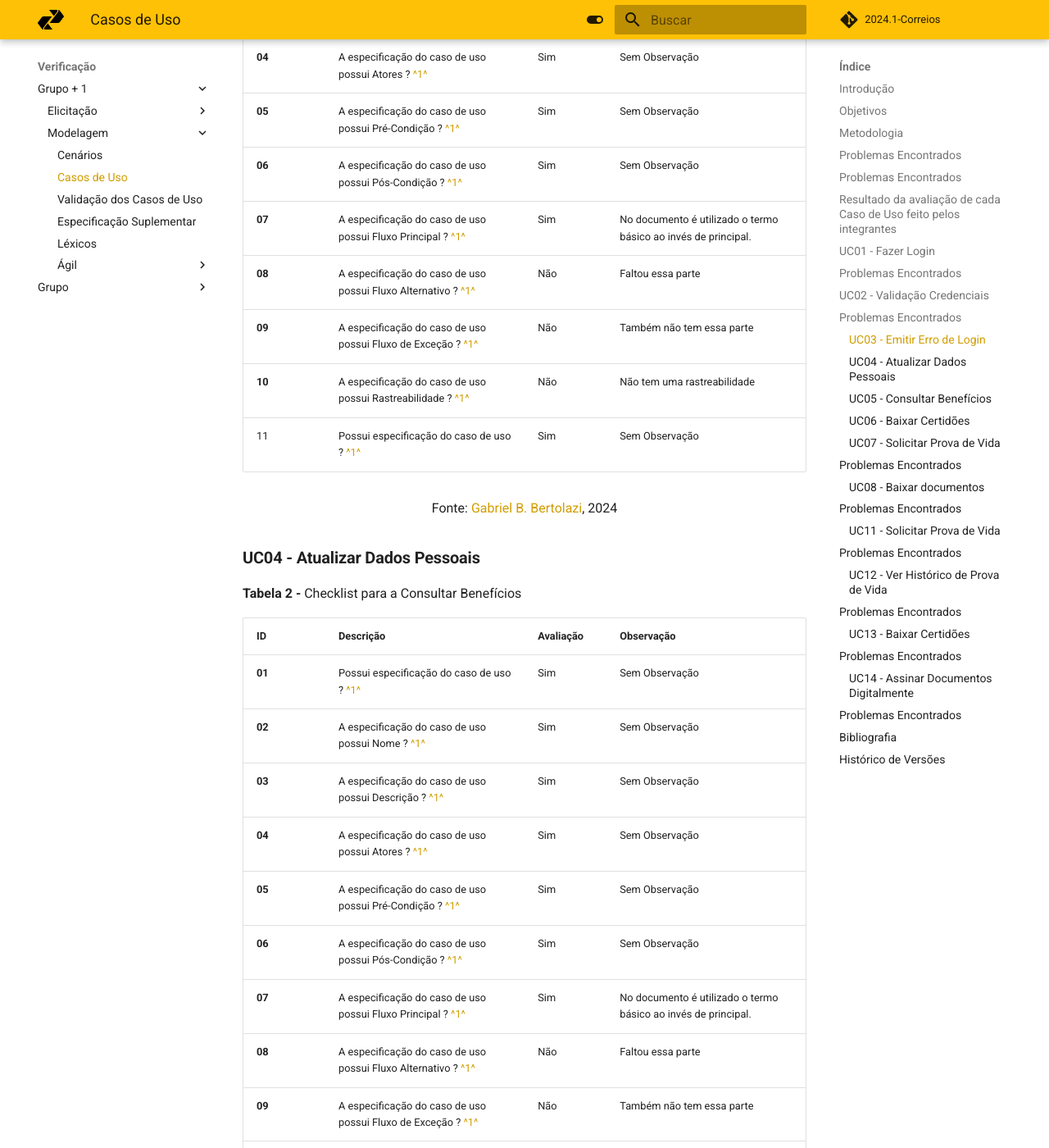
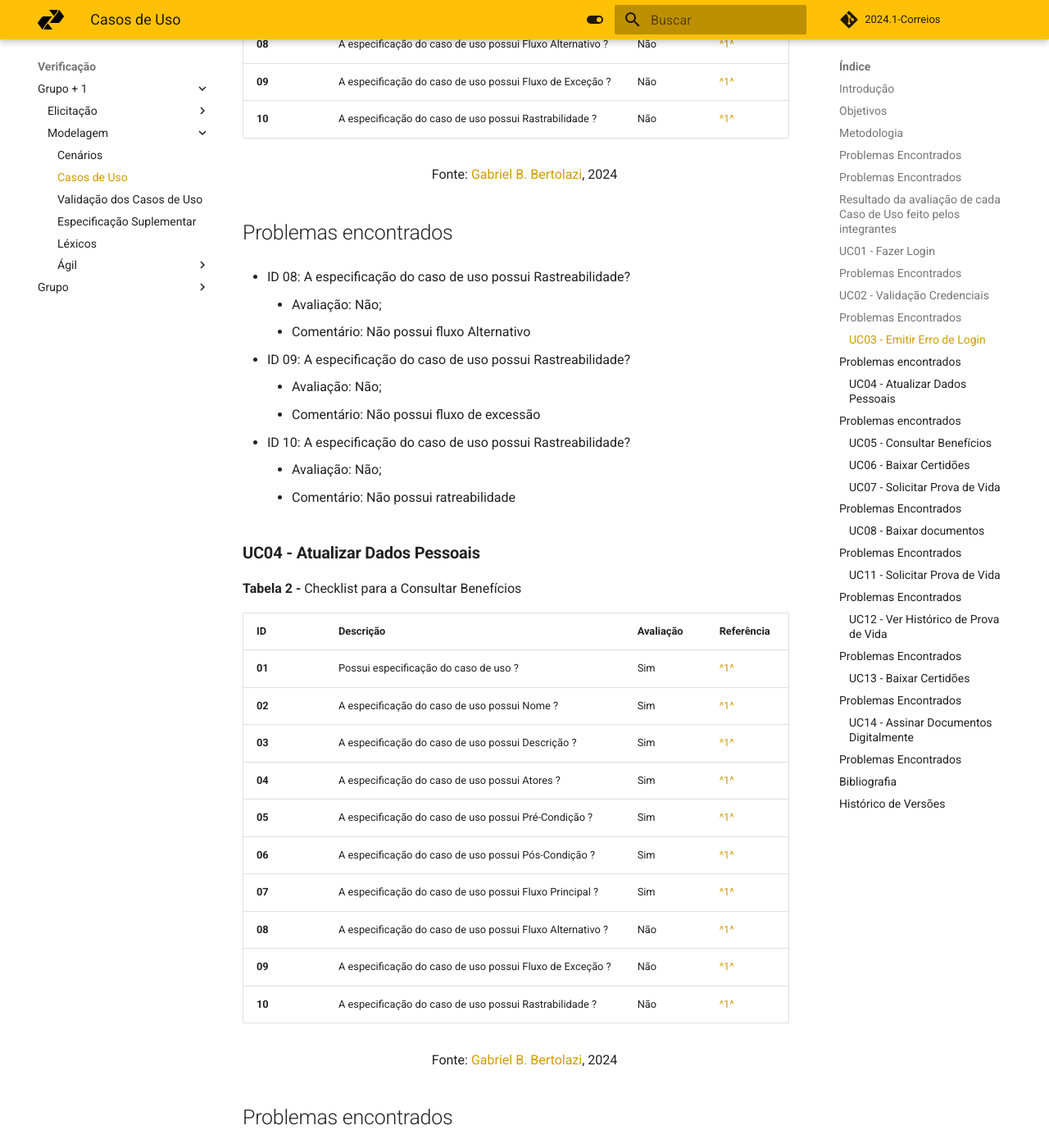
Before and after one commit to Requisitos-de-Software/2024.1-Serasa, an MkDocs documentation site: the page built from docs/verificacao/grupo+1/modelagem/casodeuso.md, in a window 1280 px wide and 1400 px high, scrolled down 5727 px. Shown: the whole window at 82% size. Built offline with MkDocs 1.6.1 and Material for MkDocs 9.7.7, drawn with Linux system fonts in a browser that asks for light colours; comment, search, counter and statistics services are not loaded; some of the changed text lies outside the part shown.

Commit message:
casos de uso atualizado

```diff
--- a/docs/verificacao/grupo+1/modelagem/casodeuso.md
+++ b/docs/verificacao/grupo+1/modelagem/casodeuso.md
@@ -63,7 +63,7 @@ Aqui será apresentado todos os problemas identificados durante o processo de ve
 |**08**|A especificação do caso de uso possui Fluxo Alternativo ? | A | <a id="anchor_1" href="#REF1">^1^</a> |
 |**09**|A especificação do caso de uso possui Fluxo de Exceção ? | A | <a id="anchor_1" href="#REF1">^1^</a> |
 |**10**|A especificação do caso de uso possui Rastrabilidade ? | A | <a id="anchor_1" href="#REF1">^1^</a> |
-|11|Possui especificação do caso de uso ? | A | <a id="anchor_1" href="#REF1">^1^</a> |
+
 
 
 <font size="3"><p style="text-align: center">Fonte: [Danilo Carvalho Antunes](https://github.com/Danilo-Carvalho-Antunes), 2024</p></font>
@@ -97,7 +97,7 @@ Aqui será apresentado todos os problemas identificados durante o processo de ve
 |08|A especificação do caso de uso possui Fluxo Alternativo ? | Sim | <a id="anchor_1" href="#REF1">^1^</a> |
 |09|A especificação do caso de uso possui Fluxo de Exceção ? | Sim | <a id="anchor_1" href="#REF1">^1^</a> |
 |10|A especificação do caso de uso possui Rastrabilidade ? | Não | <a id="anchor_1" href="#REF1">^1^</a> |
-|11|Possui especificação do caso de uso ? | Sim | <a id="anchor_1" href="#REF1">^1^</a> |
+
 
 
 <font size="3"><p style="text-align: center">Fonte: [Claudio Henrique](https://github.com/claudiohsc), 2024</p></font>
@@ -127,7 +127,6 @@ Aqui será apresentado todos os problemas identificados durante o processo de ve
 |08|A especificação do caso de uso possui Fluxo Alternativo ? | Sim | <a id="anchor_1" href="#REF1">^1^</a> |
 |09|A especificação do caso de uso possui Fluxo de Exceção ? | Sim | <a id="anchor_1" href="#REF1">^1^</a> |
 |10|A especificação do caso de uso possui Rastrabilidade ? | Não | <a id="anchor_1" href="#REF1">^1^</a> |
-|11|Possui especificação do caso de uso ? | Sim | <a id="anchor_1" href="#REF1">^1^</a> |
 
 
 <font size="3"><p style="text-align: center">Fonte: [Claudio Henrique](https://github.com/claudiohsc), 2024</p></font>
@@ -146,42 +145,70 @@ Aqui será apresentado todos os problemas identificados durante o processo de ve
 
 <p align="center" > <strong> Tabela 1 - </strong>Checklist para a Consultar Benefícios</font></p>
 
-|ID|Descrição|Avaliação|Observação|
+|ID|Descrição|Avaliação|Referência|
 | --- | ------------------------------------------------------------------------------------------------------------------------------------------- | --------- | ----------- |
-|**01**|Possui especificação do caso de uso ? <a id="anchor_1" href="#REF1">^1^</a>| Sim | Sem Observação |
-|**02**|A especificação do caso de uso possui Nome ? <a id="anchor_1" href="#REF1">^1^</a>| Sim | Sem Observação |
-|**03**|A especificação do caso de uso possui Descrição ? <a id="anchor_1" href="#REF1">^1^</a>| Sim | Sem Observação |
-|**04**|A especificação do caso de uso possui Atores ? <a id="anchor_1" href="#REF1">^1^</a>| Sim | Sem Observação |
-|**05**|A especificação do caso de uso possui Pré-Condição ? <a id="anchor_1" href="#REF1">^1^</a>| Sim | Sem Observação |
-|**06**|A especificação do caso de uso possui Pós-Condição ? <a id="anchor_1" href="#REF1">^1^</a>| Sim | Sem Observação |
-|**07**|A especificação do caso de uso possui Fluxo Principal ? <a id="anchor_1" href="#REF1">^1^</a>| Sim | No documento é utilizado o termo básico ao invés de principal. |
-|**08**|A especificação do caso de uso possui Fluxo Alternativo ? <a id="anchor_1" href="#REF1">^1^</a>| Não | Faltou essa parte |
-|**09**|A especificação do caso de uso possui Fluxo de Exceção ? <a id="anchor_1" href="#REF1">^1^</a>| Não | Também não tem essa parte |
-|**10**|A especificação do caso de uso possui Rastreabilidade ? <a id="anchor_1" href="#REF1">^1^</a>| Não | Não tem uma rastreabilidade |
-|11|Possui especificação do caso de uso ? <a id="anchor_1" href="#REF1">^1^</a>| Sim | Sem Observação |
+|**01**|Possui especificação do caso de uso ? | Sim | <a id="anchor_1" href="#REF1">^1^</a> |
+|**02**|A especificação do caso de uso possui Nome ? | A | <a id="anchor_1" href="#REF1">^1^</a> |
+|**03**|A especificação do caso de uso possui Descrição ? | Sim | <a id="anchor_1" href="#REF1">^1^</a> |
+|**04**|A especificação do caso de uso possui Atores ? | Sim | <a id="anchor_1" href="#REF1">^1^</a> |
+|**05**|A especificação do caso de uso possui Pré-Condição ? | Sim | <a id="anchor_1" href="#REF1">^1^</a> |
+|**06**|A especificação do caso de uso possui Pós-Condição ? | Sim | <a id="anchor_1" href="#REF1">^1^</a> |
+|**07**|A especificação do caso de uso possui Fluxo Principal ? | Sim | <a id="anchor_1" href="#REF1">^1^</a> |
+|**08**|A especificação do caso de uso possui Fluxo Alternativo ? | Não | <a id="anchor_1" href="#REF1">^1^</a> |
+|**09**|A especificação do caso de uso possui Fluxo de Exceção ? | Não | <a id="anchor_1" href="#REF1">^1^</a> |
+|**10**|A especificação do caso de uso possui Rastrabilidade ? | Não | <a id="anchor_1" href="#REF1">^1^</a> |
 
 <font size="3"><p style="text-align: center">Fonte: [Gabriel B. Bertolazi](https://github.com/Bertolazi), 2024</p></font>
+
+## Problemas encontrados
+
+- ID 08: A especificação do caso de uso possui Rastreabilidade?
+    - Avaliação: Não;
+    - Comentário: Não possui fluxo Alternativo
+
+- ID 09: A especificação do caso de uso possui Rastreabilidade?
+    - Avaliação: Não;
+    - Comentário: Não possui fluxo de excessão
+
+- ID 10: A especificação do caso de uso possui Rastreabilidade?
+    - Avaliação: Não;
+    - Comentário: Não possui ratreabilidade
 
 
 ### **UC04 - Atualizar Dados Pessoais**
 
 <p align="center" > <strong> Tabela 2 - </strong>Checklist para a Consultar Benefícios</font></p>
 
-|ID|Descrição|Avaliação|Observação|
+|ID|Descrição|Avaliação|Referência|
 | --- | ------------------------------------------------------------------------------------------------------------------------------------------- | --------- | ----------- |
-|**01**|Possui especificação do caso de uso ? <a id="anchor_1" href="#REF1">^1^</a>| Sim | Sem Observação |
-|**02**|A especificação do caso de uso possui Nome ? <a id="anchor_1" href="#REF1">^1^</a>| Sim | Sem Observação |
-|**03**|A especificação do caso de uso possui Descrição ? <a id="anchor_1" href="#REF1">^1^</a>| Sim | Sem Observação |
-|**04**|A especificação do caso de uso possui Atores ? <a id="anchor_1" href="#REF1">^1^</a>| Sim | Sem Observação |
-|**05**|A especificação do caso de uso possui Pré-Condição ? <a id="anchor_1" href="#REF1">^1^</a>| Sim | Sem Observação |
-|**06**|A especificação do caso de uso possui Pós-Condição ? <a id="anchor_1" href="#REF1">^1^</a>| Sim | Sem Observação |
-|**07**|A especificação do caso de uso possui Fluxo Principal ? <a id="anchor_1" href="#REF1">^1^</a>| Sim | No documento é utilizado o termo básico ao invés de principal. |
-|**08**|A especificação do caso de uso possui Fluxo Alternativo ? <a id="anchor_1" href="#REF1">^1^</a>| Não | Faltou essa parte |
-|**09**|A especificação do caso de uso possui Fluxo de Exceção ? <a id="anchor_1" href="#REF1">^1^</a>| Não | Também não tem essa parte |
-|**10**|A especificação do caso de uso possui Rastreabilidade ? <a id="anchor_1" href="#REF1">^1^</a>| Não | Não tem uma rastreabilidade |
-|11|Possui especificação do caso de uso ? <a id="anchor_1" href="#REF1">^1^</a>| Sim | Sem Observação |
+|**01**|Possui especificação do caso de uso ? | Sim | <a id="anchor_1" href="#REF1">^1^</a> |
+|**02**|A especificação do caso de uso possui Nome ? | Sim | <a id="anchor_1" href="#REF1">^1^</a> |
+|**03**|A especificação do caso de uso possui Descrição ? | Sim | <a id="anchor_1" href="#REF1">^1^</a> |
+|**04**|A especificação do caso de uso possui Atores ? | Sim | <a id="anchor_1" href="#REF1">^1^</a> |
+|**05**|A especificação do caso de uso possui Pré-Condição ? | Sim | <a id="anchor_1" href="#REF1">^1^</a> |
+|**06**|A especificação do caso de uso possui Pós-Condição ? | Sim | <a id="anchor_1" href="#REF1">^1^</a> |
+|**07**|A especificação do caso de uso possui Fluxo Principal ? | Sim | <a id="anchor_1" href="#REF1">^1^</a> |
+|**08**|A especificação do caso de uso possui Fluxo Alternativo ? | Não | <a id="anchor_1" href="#REF1">^1^</a> |
+|**09**|A especificação do caso de uso possui Fluxo de Exceção ? | Não | <a id="anchor_1" href="#REF1">^1^</a> |
+|**10**|A especificação do caso de uso possui Rastrabilidade ? | Não | <a id="anchor_1" href="#REF1">^1^</a> |
+
 
 <font size="3"><p style="text-align: center">Fonte: [Gabriel B. Bertolazi](https://github.com/Bertolazi), 2024</p></font>
+
+## Problemas encontrados
+
+- ID 08: A especificação do caso de uso possui Rastreabilidade?
+    - Avaliação: Não;
+    - Comentário: Não possui fluxo Alternativo
+
+- ID 09: A especificação do caso de uso possui Rastreabilidade?
+    - Avaliação: Não;
+    - Comentário: Não possui fluxo de excessão
+
+- ID 10: A especificação do caso de uso possui Rastreabilidade?
+    - Avaliação: Não;
+    - Comentário: Não possui ratreabilidade
+
 
 ### **UC05 - Consultar Benefícios**
 
@@ -199,7 +226,7 @@ Aqui será apresentado todos os problemas identificados durante o processo de ve
 |**08**|A especificação do caso de uso possui Fluxo Alternativo ? <a id="anchor_1" href="#REF1">^1^</a>| Sim. | Sem Observação |
 |**09**|A especificação do caso de uso possui Fluxo de Exceção ? <a id="anchor_1" href="#REF1">^1^</a>| Sim | Sem Observação |
 |**10**|A especificação do caso de uso possui Rastreabilidade ? <a id="anchor_1" href="#REF1">^1^</a>| Sim | Sem Observação |
-|11|Possui especificação do caso de uso ? <a id="anchor_1" href="#REF1">^1^</a>| Sim | Sem Observação |
+
 
 <font size="3"><p style="text-align: center">Fonte: [Elias F. Oliveira](https://github.com/EliasOliver21), 2024</p></font>
 
@@ -219,7 +246,7 @@ Aqui será apresentado todos os problemas identificados durante o processo de ve
 |**08**|A especificação do caso de uso possui Fluxo Alternativo ? <a id="anchor_1" href="#REF1">^1^</a>| Sim. | Sem Observação |
 |**09**|A especificação do caso de uso possui Fluxo de Exceção ? <a id="anchor_1" href="#REF1">^1^</a>| Sim | Sem Observação |
 |**10**|A especificação do caso de uso possui Rastreabilidade ? <a id="anchor_1" href="#REF1">^1^</a>| Sim | Sem Observação |
-|11|Possui especificação do caso de uso ? <a id="anchor_1" href="#REF1">^1^</a>| Sim | Sem Observação |
+
 
 <font size="3"><p style="text-align: center">Fonte: [Elias F. Oliveira](https://github.com/EliasOliver21), 2024</p></font>
 
@@ -343,7 +370,7 @@ Aqui será apresentado todos os problemas identificados durante o processo de ve
 |**08**|A especificação do caso de uso possui Fluxo Alternativo ? | Sim | <a id="anchor_1" href="#REF1">^1^</a> |
 |**09**|A especificação do caso de uso possui Fluxo de Exceção ? | Sim | <a id="anchor_1" href="#REF1">^1^</a> |
 |**10**|A especificação do caso de uso possui Rastrabilidade ? | Sim | <a id="anchor_1" href="#REF1">^1^</a> |
-|11|Possui especificação do caso de uso ? | Sim | <a id="anchor_1" href="#REF1">^1^</a> |
+
 
 <font size="3"><p style="text-align: center">Fonte: [Danilo Carvalho Antunes](https://github.com/Danilo-Carvalho-Antunes), 2024</p></font>
 
```
